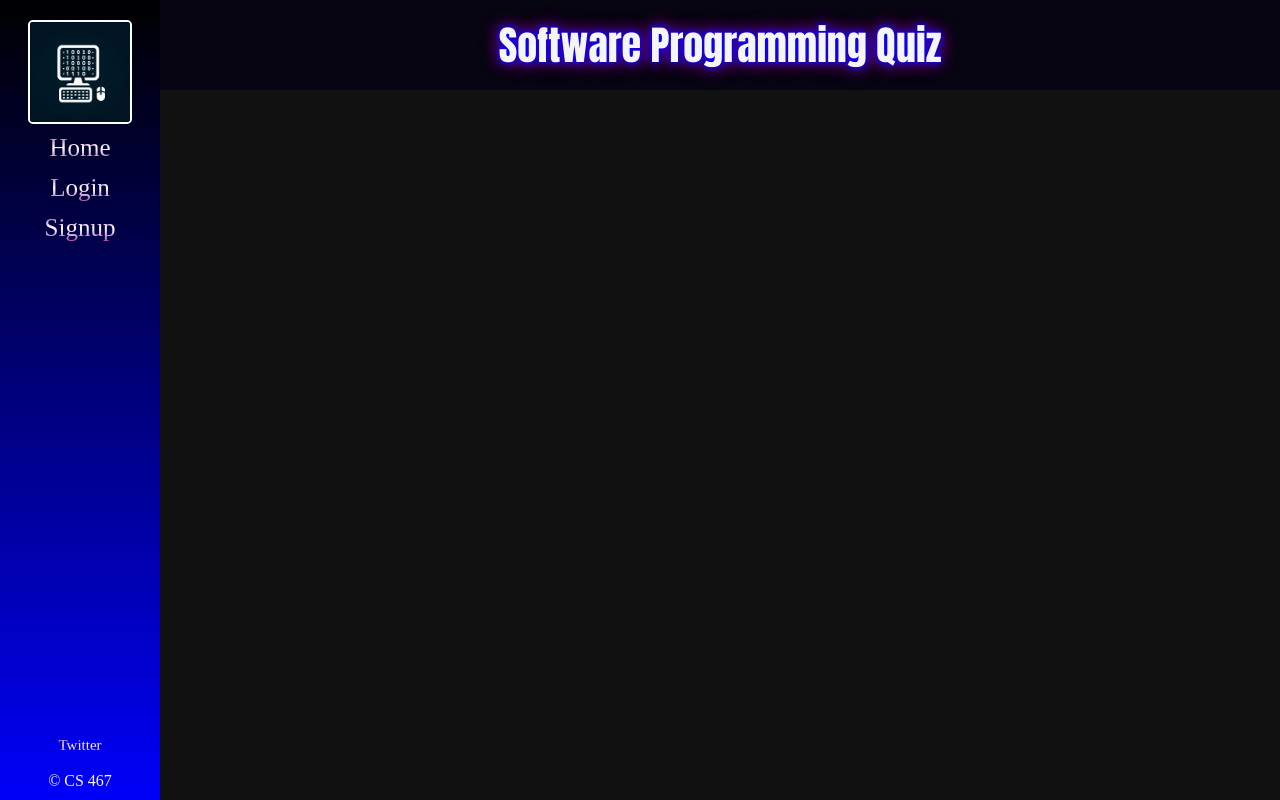
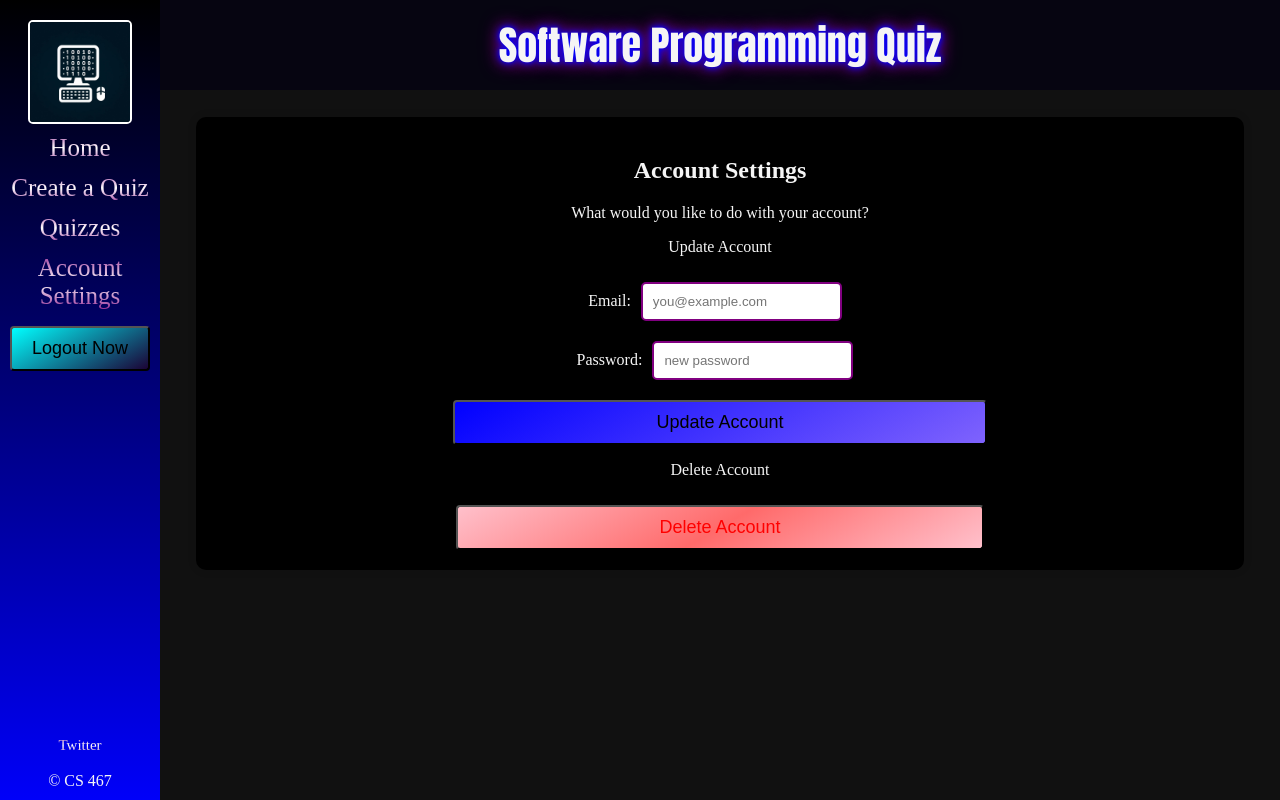
Before and after one commit to jgiggler/software-programming-quiz-frontend, a React (Vite) app in the folder quiz-frontend/: page /account-settings in a window 1280 px wide. Built offline with nearby package versions, Linux system fonts and the light colour scheme.

Commit message:
update for update account

```diff
--- a/quiz-frontend/src/App.jsx
+++ b/quiz-frontend/src/App.jsx
@@ -13,7 +13,7 @@ import ResultsPage from './pages/ResultsPage';
 import TakeQuizPage from './pages/TakeQuizPage';
 
 function App() {
-  const [employerID, setEmployerID] = useState(undefined)
+  const [employerID, setEmployerID] = useState(1)
   const [candidateID, setCandidateID] = useState(undefined)
   return (
     <>
--- a/quiz-frontend/src/pages/AccountPage.jsx
+++ b/quiz-frontend/src/pages/AccountPage.jsx
@@ -27,7 +27,7 @@ function AccountPage({employerID, setEmployerID}) {
         }));
     };
     const handleUpdate = async (e) => {
-
+        e.preventDefault();
         const confirmUpdate = window.confirm("Are you sure you want to update your account details?");
         if (confirmUpdate) {
           try {
```
